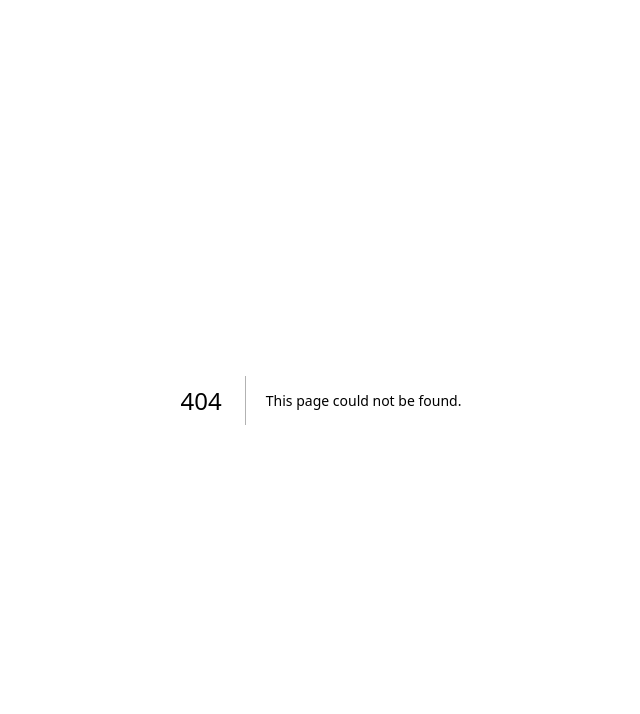
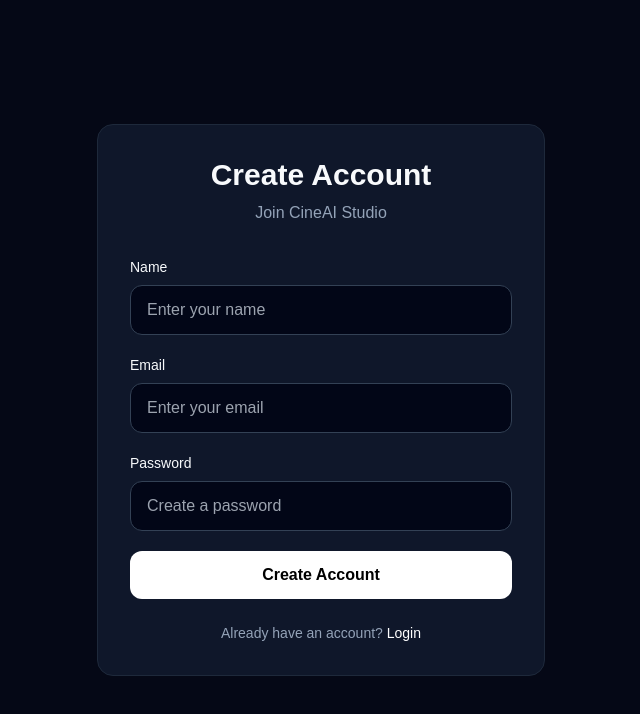
Before and after one commit to skraselnazmul-svg/Ai-Promo-video-, a Next.js app: page /signup in a window 1280 px wide. Before the commit this address had no page. Shown: the top 714 px of the page, without its empty margins (319-959 px from the left). Built offline with nearby package versions, Linux system fonts and the light colour scheme.

Commit message:
Create SignupPage component for user registration

```diff
--- /dev/null
+++ b/app/signup/page.tsx
@@ -0,0 +1,64 @@
+export default function SignupPage() {
+  return (
+    <main className="min-h-screen flex items-center justify-center px-6">
+      <div className="w-full max-w-md rounded-2xl border border-slate-800 bg-slate-900 p-8">
+        <h1 className="text-3xl font-bold text-center">
+          Create Account
+        </h1>
+
+        <p className="mt-2 text-center text-slate-400">
+          Join CineAI Studio
+        </p>
+
+        <form className="mt-8 space-y-5">
+          <div>
+            <label className="mb-2 block text-sm">
+              Name
+            </label>
+            <input
+              type="text"
+              placeholder="Enter your name"
+              className="w-full rounded-xl border border-slate-700 bg-slate-950 px-4 py-3 outline-none focus:border-white"
+            />
+          </div>
+
+          <div>
+            <label className="mb-2 block text-sm">
+              Email
+            </label>
+            <input
+              type="email"
+              placeholder="Enter your email"
+              className="w-full rounded-xl border border-slate-700 bg-slate-950 px-4 py-3 outline-none focus:border-white"
+            />
+          </div>
+
+          <div>
+            <label className="mb-2 block text-sm">
+              Password
+            </label>
+            <input
+              type="password"
+              placeholder="Create a password"
+              className="w-full rounded-xl border border-slate-700 bg-slate-950 px-4 py-3 outline-none focus:border-white"
+            />
+          </div>
+
+          <button
+            type="submit"
+            className="w-full rounded-xl bg-white px-4 py-3 font-semibold text-black hover:bg-slate-200"
+          >
+            Create Account
+          </button>
+        </form>
+
+        <p className="mt-6 text-center text-sm text-slate-400">
+          Already have an account?{" "}
+          <a href="/login" className="text-white hover:underline">
+            Login
+          </a>
+        </p>
+      </div>
+    </main>
+  );
+}
```
